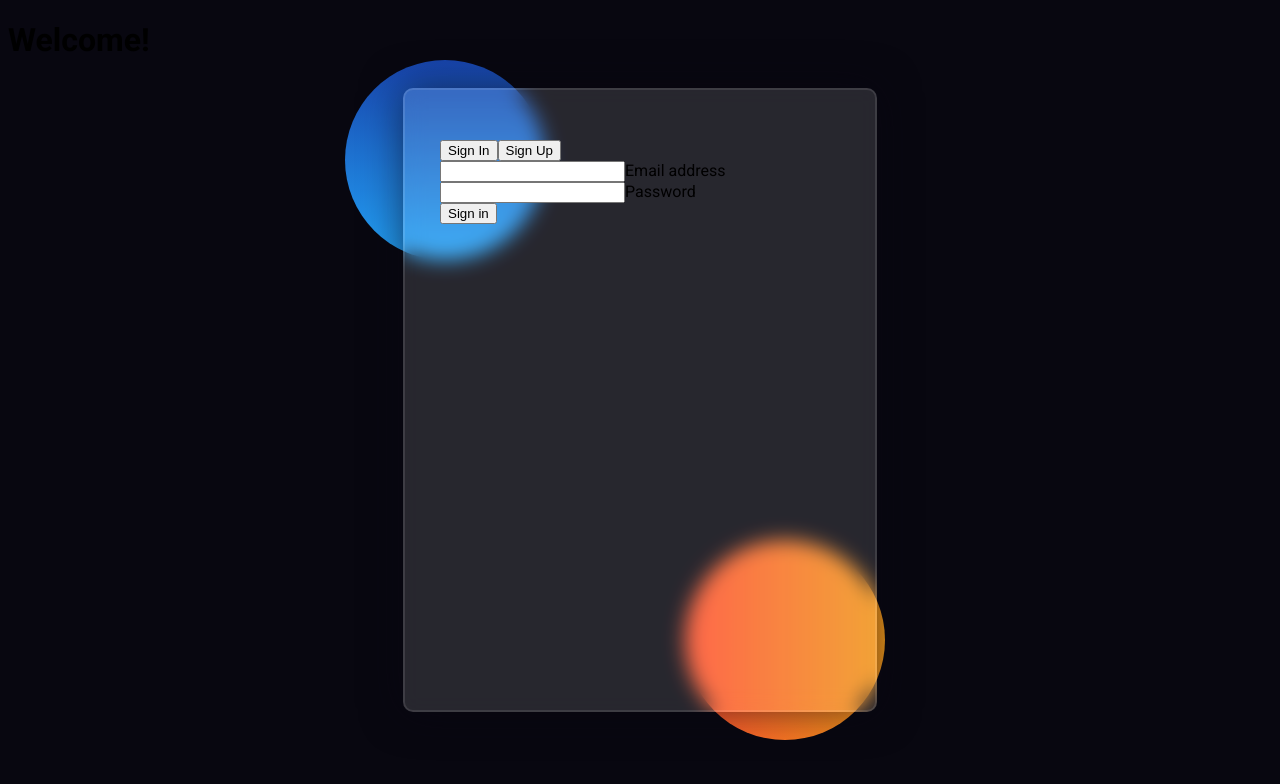
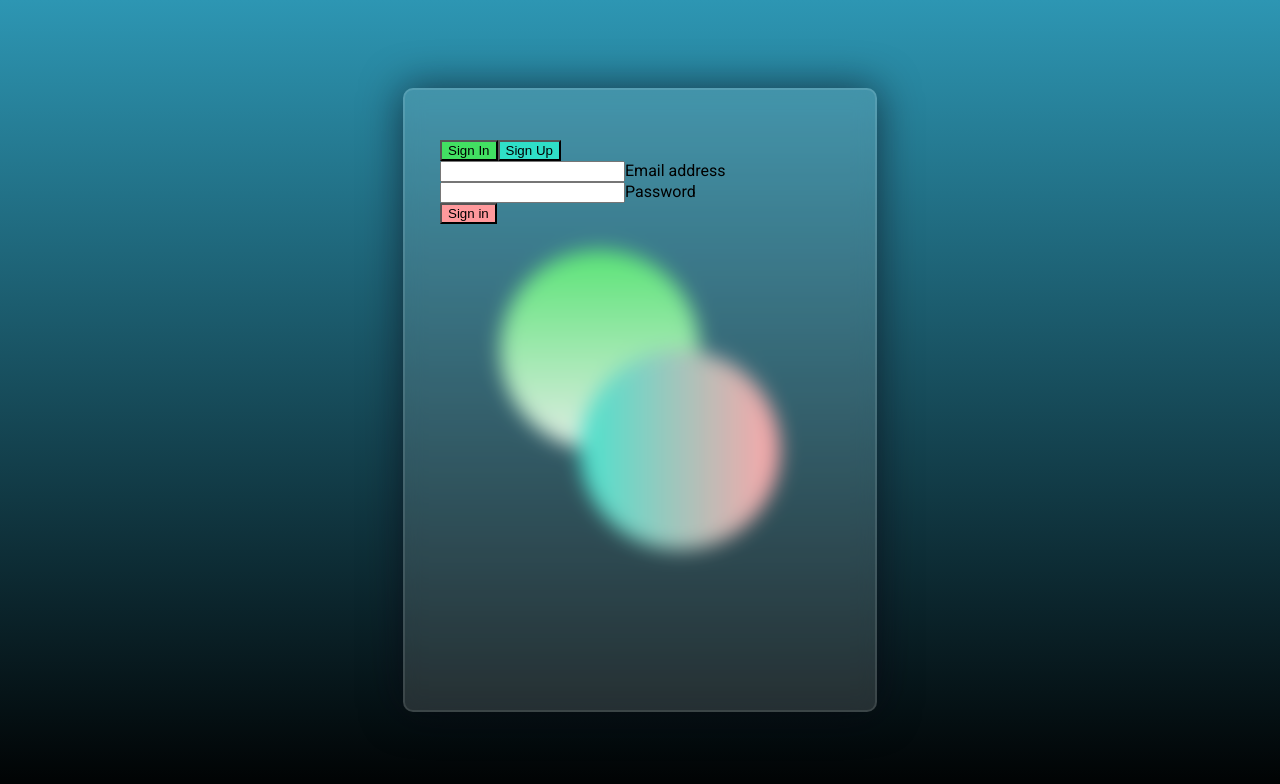
Before and after one commit to Alphie1028/Unsigned, a React (Vite) app in the folder client/: page / in a window 1280 px wide. Shown: the top 784 px of the page. Built offline with nearby package versions, Linux system fonts and the light colour scheme; the HTML template or start-up script is replaced by a standard one.

Commit message:
more styling done, everything still working

```diff
--- a/client/src/components/AllGroups.jsx
+++ b/client/src/components/AllGroups.jsx
@@ -7,7 +7,7 @@ import './AllGroups.css';
 function AllGroups() {
     const getRandomColor = () => {
         const hue = Math.floor(Math.random() * 360);
-        const pastel = "40%";
+        const pastel = "60%";
         return `hsl(${hue}, ${pastel}, ${pastel})`;
     };
 
--- a/client/src/components/GroupsMemberOf.jsx
+++ b/client/src/components/GroupsMemberOf.jsx
@@ -7,7 +7,7 @@ import "./AllGroups.css";
 function GroupsMemberOf({ userId }) {
     const getRandomColor = () => {
         const hue = Math.floor(Math.random() * 360);
-        const pastel = "40%";
+        const pastel = "60%";
         return `hsl(${hue}, ${pastel}, ${pastel})`;
     };
 
--- a/client/src/components/OpenGroup.jsx
+++ b/client/src/components/OpenGroup.jsx
@@ -1,13 +1,26 @@
 import React from "react";
 import FetchPosts from "./FetchPosts";
+import { MDBContainer, MDBJumbotron } from "mdbreact";
+
 function OpenGroup({ group }) {
+    const hue = Math.floor(Math.random() * 360); // generate a random hue value
+    const backgroundColor = `hsl(${hue}, 60%, 60%)`; // set saturation and lightness to fixed values
+
     return (
-        <div>
-            <h1>{group.name}</h1>
-            <p>{group.description}</p>
-            <FetchPosts groupId={group.id}/>
-            {/* additional code for displaying group info */}
-        </div>
+        <MDBContainer className="d-flex justify-content-center align-items-center">
+            <MDBJumbotron
+                fluid
+                className="py-4 px-5 mb-0 text-center"
+                style={{
+                    backgroundColor: backgroundColor,
+                    borderRadius: "25px",
+                }}
+            >
+                <h1 className="display-3">{group.name}</h1>
+                <p className="lead">{group.description}</p>
+                <FetchPosts groupId={group.id} />
+            </MDBJumbotron>
+        </MDBContainer>
     );
 }
 
--- a/client/src/components/Options.jsx
+++ b/client/src/components/Options.jsx
@@ -5,8 +5,8 @@ function Options({ onSignInClick, onSignUpClick, alt1, alt2 }) {
     return (
         <div >
            <div className="text-center pb-3" id="loginbtns">
-            <MDBBtn className="me-2" color={alt1} onClick={onSignInClick}>Sign In</MDBBtn>
-            <MDBBtn className="ms-2" color={alt2} onClick={onSignUpClick}>Sign Up</MDBBtn>
+                <MDBBtn className="me-2" color="light-blue" style={{ backgroundColor: '#42e062' }} onClick={onSignInClick}>Sign In</MDBBtn>
+                <MDBBtn className="ms-2" color="light-blue" style={{ backgroundColor: '#2fdfc7' }} onClick={onSignUpClick}>Sign Up</MDBBtn>
             </div>
         </div>
 
--- a/client/src/components/OwnedGroups.jsx
+++ b/client/src/components/OwnedGroups.jsx
@@ -7,7 +7,7 @@ import "./AllGroups.css";
 function OwnedGroups({ userId }) {
     const getRandomColor = () => {
         const hue = Math.floor(Math.random() * 360);
-        const pastel = "40%";
+        const pastel = "60%";
         return `hsl(${hue}, ${pastel}, ${pastel})`;
     };
 
--- a/client/src/components/SignInForm.jsx
+++ b/client/src/components/SignInForm.jsx
@@ -42,7 +42,7 @@ function SignInForm() {
                         required
                     />
 
-                    <MDBBtn type='submit' block>
+                    <MDBBtn type='submit' style={{ backgroundColor: '#ff999c' }} block>
                         Sign in
                     </MDBBtn>
                 </form>
--- a/client/src/components/SignUpForm.jsx
+++ b/client/src/components/SignUpForm.jsx
@@ -51,7 +51,7 @@ function SignUpForm() {
                         onChange={(event) => setPassword(event.target.value)}
                         required
                     />
-                    <MDBBtn type='submit' block>
+                    <MDBBtn type='submit' style={{ backgroundColor: '#ff999c' }} block>
                         Sign up
                     </MDBBtn>
                 </form>
--- a/client/src/index.css
+++ b/client/src/index.css
@@ -4,16 +4,20 @@ body {
 
 }
 body {
-  background-color: #080710;
+  margin: 0;
+  padding: 0;
+  width: 100vw;
+  height: 100vh;
+  background: linear-gradient(to bottom, #2d96b3, #000000);
 }
 
 .background {
-  width: 430px;
-  height: 520px;
+  width: 100vw;
+  height: 100vh;
   position: absolute;
-  transform: translate(-50%, -50%);
-  left: 50%;
-  top: 50%;
+  top: 0;
+  left: 0;
+  background: linear-gradient(to bottom, #2d96b3, #000000);
 }
 
 .background .shape {
@@ -21,23 +25,25 @@ body {
   width: 200px;
   position: absolute;
   border-radius: 50%;
+  --left: 50;
+  --top: 50;
+  left: var(--left);
+  top: var(--top);
 }
 
 .shape:first-child {
-  background: linear-gradient(#1845ad,
-      #23a2f6);
-  left: -80px;
-  top: -80px;
+  background: linear-gradient(#42e062, #dceae1);
+  left: 500px;
+  top: 250px;
+  border-radius: 50%;
 }
 
 .shape:last-child {
-  background: linear-gradient(to right,
-      #ff512f,
-      #f09819);
-  right: -30px;
-  bottom: -80px;
+  background: linear-gradient(to right, #2fdfc7, #ff999c);
+  right: 500px;
+  bottom: 250px;
+  border-radius: 50%;
 }
-
 #test{
   height: 520px;
   width: 400px;
```
